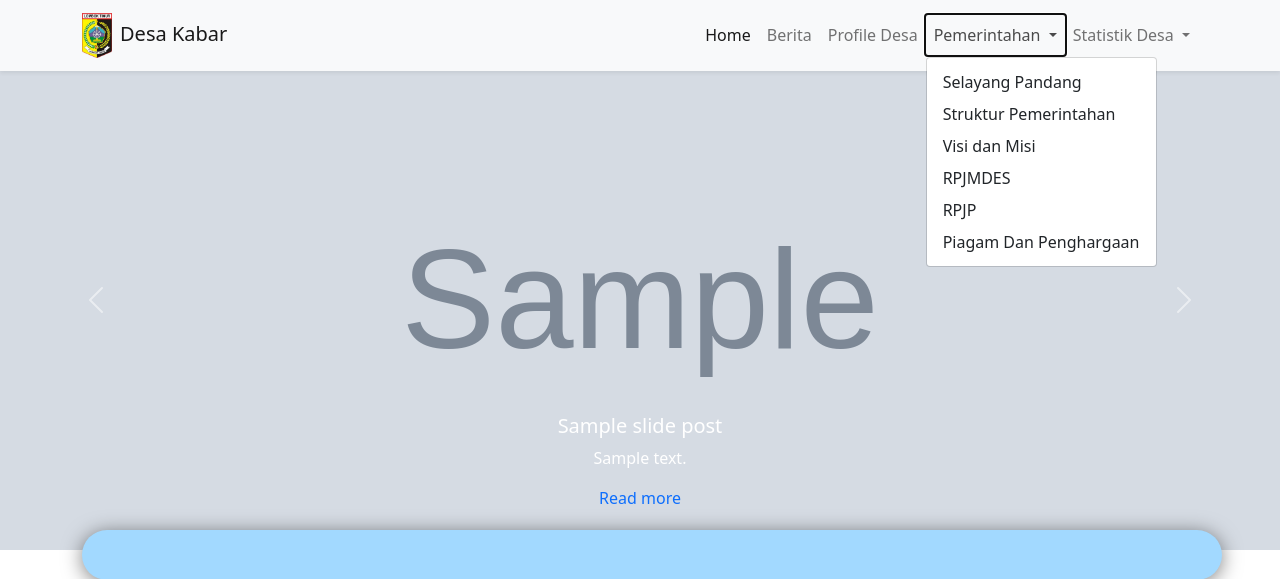
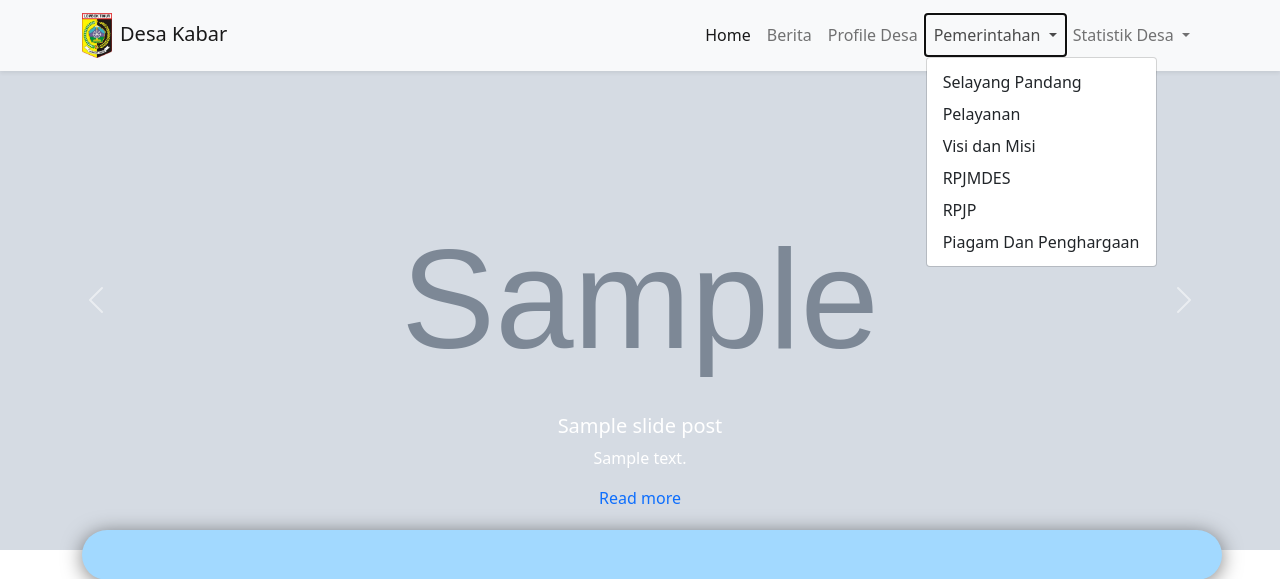
Before and after one commit to ceritaMustofa/desaKabar, a Django app: template apps/core/templates/frontpage.html in a window 1280 px wide, after a click on "Pemerintahan". Shown: the top 579 px of the page. Run offline with Django 3.2, Linux system fonts and the light colour scheme; the template is opened without the code that fills it: most values are stand-ins (such as "Sample title", 1, 10 or a date in 2020); grey boxes marked "Sample" are stand-in pictures; some libraries are stand-ins or nearby versions.

```diff
--- a/apps/core/templates/base.html
+++ b/apps/core/templates/base.html
@@ -34,7 +34,7 @@
                             </a>
                             <ul class="dropdown-menu" aria-labelledby="navbarDropdown">
                                 <li><a class="dropdown-item" href="#">Selayang Pandang</a></li>
-                                <li><a class="dropdown-item" href="#">Struktur Pemerintahan</a></li>
+                                <li><a class="dropdown-item" href="{% url 'pelayanan' %}">Pelayanan</a></li>
                                 <li><a class="dropdown-item" href="#">Visi dan Misi</a></li>
                                 <li><a class="dropdown-item" href="#">RPJMDES</a></li>
                                 <li><a class="dropdown-item" href="#">RPJP</a></li>
--- a/desakabar/settings.py
+++ b/desakabar/settings.py
@@ -46,6 +46,7 @@ INSTALLED_APPS = [
     'apps.profiledesa',
     'apps.statistikdesa',
     'apps.accounts',
+    'apps.pemerintahan',
 ]
 
 CKEDITOR_UPLOAD_PATH = "ckuploads/"
--- a/desakabar/urls.py
+++ b/desakabar/urls.py
@@ -23,6 +23,7 @@ from apps.core.views import frontpage
 from apps.blog.views import indexBerita, post_detail, category_detail
 from apps.profiledesa.views import indexProfileDesa, profileDesa_details
 from apps.statistikdesa.views import statistik_penduduk
+from apps.pemerintahan.views import pelayanan
 
 #Django admin customization
 admin.site.site_header = "Admin Desa Kabar"
@@ -34,8 +35,10 @@ urlpatterns = [
     path('blog/', indexBerita, name='indexBerita'),
     path('statistik/', statistik_penduduk, name='statistik_penduduk'),
     path('profile-desa/', indexProfileDesa, name='indexProfileDesa'),
+    path('pelayanan/', pelayanan, name='pelayanan'),
     path('admin/', admin.site.urls),
 
+    #Download files
 
     #blog
     path('<slug:category_slug>/<slug:slug>/', post_detail, name='post_details'),
@@ -47,4 +50,5 @@ urlpatterns = [
     #ckedior
     path('ckeditor/', include('ckeditor_uploader.urls')),
 
+
 ] + static(settings.MEDIA_URL, document_root = settings.MEDIA_ROOT)
```
